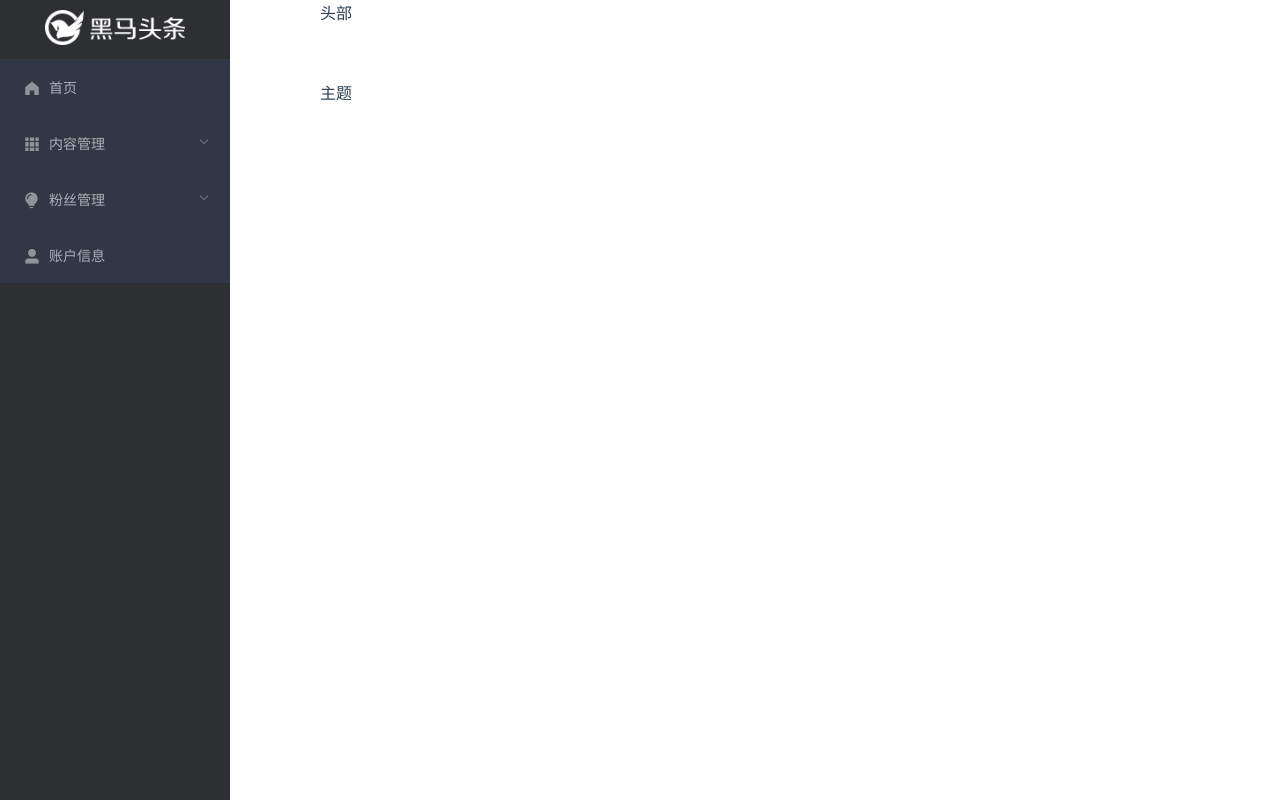
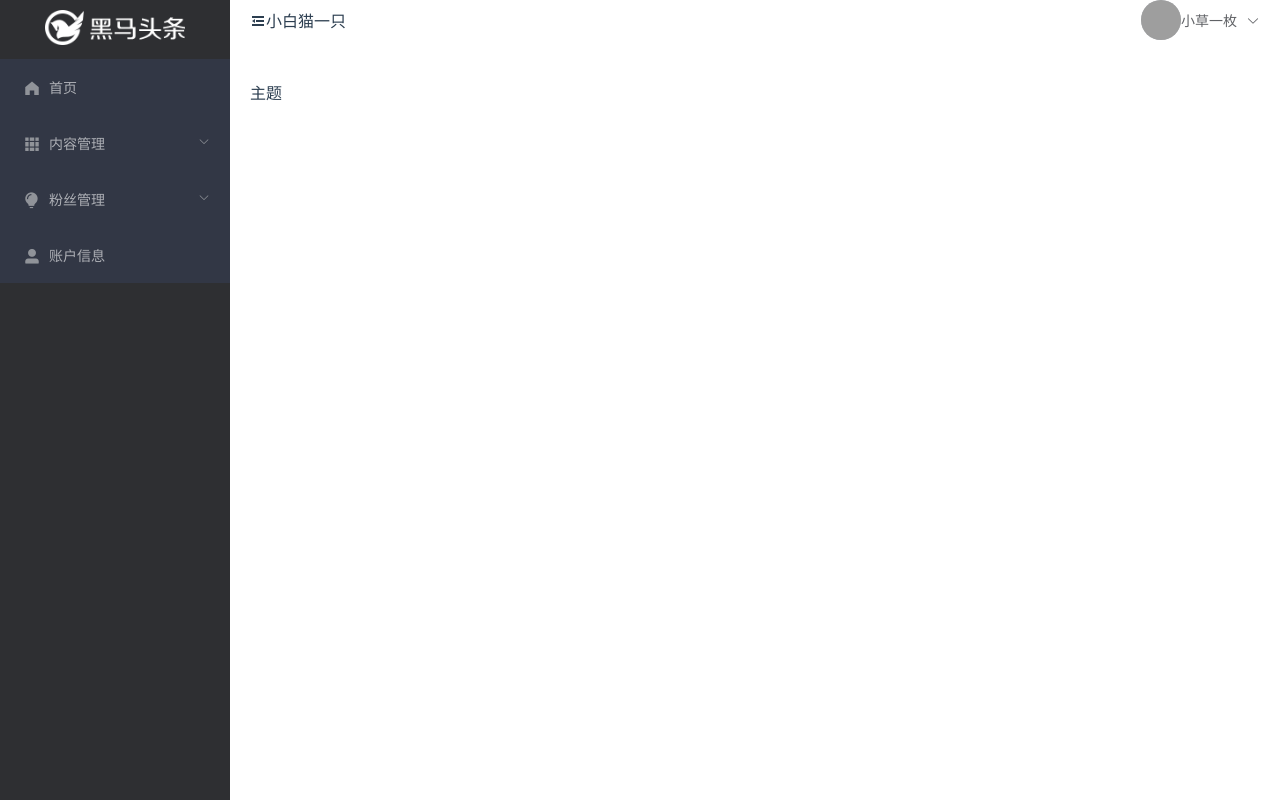
Before and after one commit to conghui1115/toutiao-pc, a Vue app: page /#/home in a window 1280 px wide. Built offline with nearby package versions, Linux system fonts and the light colour scheme; grey boxes are pictures that could not be loaded.

Commit message:
header模块

```diff
--- /dev/null
+++ b/src/components/home/header.vue
@@ -0,0 +1,38 @@
+<template>
+  <el-row type="flex" align="middle">
+    <el-col :span="12">
+      <i class="el-icon-s-fold"></i>
+      <span>小白猫一只</span>
+    </el-col>
+    <!-- 右侧列 -->
+    <el-col :span="12">
+      <el-row type="flex" justify="end" align="middle">
+        <el-avatar src="https://cube.elemecdn.com/0/88/03b0d39583f48206768a7534e55bcpng.png"></el-avatar>
+        <!--下拉菜单 -->
+        <el-dropdown>
+          <span class="el-dropdown-link">
+            小草一枚
+            <i class="el-icon-arrow-down el-icon--right"></i>
+          </span>
+          <el-dropdown-menu slot="dropdown">
+            <el-dropdown-item>个人信息</el-dropdown-item>
+            <el-dropdown-item>git地址</el-dropdown-item>
+            <el-dropdown-item>退出</el-dropdown-item>
+          </el-dropdown-menu>
+        </el-dropdown>
+      </el-row>
+    </el-col>
+  </el-row>
+</template>
+
+<script>
+export default {}
+</script>
+
+<style lang='less' scoped>
+.user {
+  width: 50px;
+  height: 50px;
+  border-radius: 50%;
+}
+</style>
--- /dev/null
+++ b/src/components/index.js
@@ -0,0 +1,10 @@
+// 全局注册主键，任何地方可用
+
+import LayoutAside from './home/layout-aside'
+import Header from './home/header'
+export default {
+  install: function (Vue) {
+    Vue.component('layout-aside', LayoutAside)
+    Vue.component('index-header', Header)
+  }
+}
--- a/src/main.js
+++ b/src/main.js
@@ -5,10 +5,12 @@ import ElementUI from 'element-ui'
 import 'element-ui/lib/theme-chalk/index.css'
 import '@/styles/index.less'
 import axios from 'axios'
+import Components from '@/components'
 axios.defaults.baseURL = 'http://ttapi.research.itcast.cn/mp/v1_0'
 Vue.prototype.$axios = axios
 Vue.config.productionTip = false
 Vue.use(ElementUI)
+Vue.use(Components)
 new Vue({
   // 挂载
   router,
--- a/src/views/home/index.vue
+++ b/src/views/home/index.vue
@@ -1,10 +1,12 @@
 <template>
   <el-container>
-    <el-aside>
+    <el-aside style="width:230px">
       <layout-aside></layout-aside>
     </el-aside>
     <el-container>
-      <el-header>头部</el-header>
+      <el-header>
+        <index-header></index-header>
+      </el-header>
       <el-main>
         主题
         <router-view></router-view>
@@ -14,10 +16,10 @@
 </template>
 
 <script>
-import LayoutAside from '@/components/home/layout-aside'
+
 export default {
   components: {
-    'layout-aside': LayoutAside
+
   }
 }
 </script>
```
